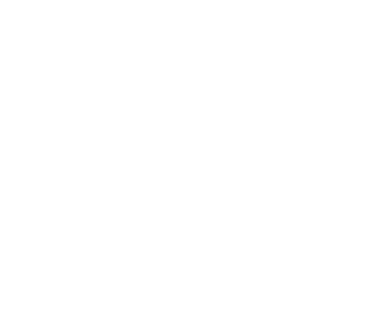
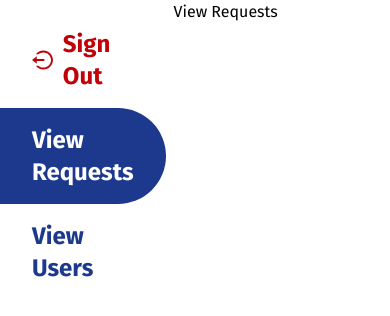
Before and after one commit to CapAru/Transportation-IITM, a Next.js app: page /admin in a window 390 px wide. Shown: the top 316 px of the page. Built offline with nearby package versions, Linux system fonts and the light colour scheme.

Commit message:
Admin Page - Incomplete

```diff
--- a/src/app/admin/page.js
+++ b/src/app/admin/page.js
@@ -1,7 +1,47 @@
-export default function Admin(){
+"use client";
+import { RiLogoutCircleLine } from "react-icons/ri";
+import RequestView from "@/components/RequestView";
+import UserView from "@/components/UserView";
+import { useState } from "react";
+
+export default function Admin() {
+    const [view, setView] = useState("requests");
+
+    const handleView = (viewType) => {
+        return () => {
+            setView(viewType);
+        };
+    };
+
     return (
-        <div>
-
+        <div className="flex items-center min-h-screen bg-gray-100 w-full">
+            <div className="flex flex-col items-start bg-white h-screen w-1/2 lg:w-1/3 pr-2 font-bold py-3">
+                <button className="bg-transparent text-red-700 text-left text-2xl py-4 px-8 rounded-r-full w-full cursor-pointer hover:bg-red-700 hover:text-white transition-colors flex items-center">
+                    <RiLogoutCircleLine className="inline-block mr-2 text-3xl" />
+                    <p>Sign Out</p>
+                </button>
+                <button
+                    className={`${
+                        view === "requests"
+                            ? "bg-blue-900 text-white"
+                            : "bg-transparent"
+                    } text-blue-900 text-left text-2xl py-4 px-8 rounded-r-full w-full cursor-pointer hover:bg-blue-900 hover:text-white transition-colors `}
+                    onClick={handleView("requests")}
+                >
+                    View Requests
+                </button>
+                <button
+                    className={`${
+                        view === "users" ? "bg-blue-900 text-white" : "bg-transparent"
+                    } text-blue-900 text-left text-2xl py-4 px-8 rounded-r-full w-full cursor-pointer hover:bg-blue-900 hover:text-white transition-colors`}
+                    onClick={handleView("users")}
+                >
+                    View Users
+                </button>
+            </div>
+            <div className="bg-white h-screen w-full">
+                {view === "requests" ? <RequestView /> : <UserView />}
+            </div>
         </div>
-    )
+    );
 }
--- a/src/app/globals.css
+++ b/src/app/globals.css
@@ -1,4 +1,5 @@
 @import url('https://fonts.googleapis.com/css2?family=Raleway:ital,wght@0,100..900;1,100..900&display=swap');
+@import url('https://fonts.googleapis.com/css2?family=Fira+Sans:ital,wght@0,100;0,200;0,300;0,400;0,500;0,600;0,700;0,800;0,900;1,100;1,200;1,300;1,400;1,500;1,600;1,700;1,800;1,900&display=swap');
 @import "tailwindcss";
 
 :root {
@@ -20,3 +21,10 @@
   font-weight: 400;
   font-style: normal;
 }
+
+.fira-sans {
+  font-family: "Fira Sans", sans-serif;
+  font-optical-sizing: auto;
+  font-weight: 400;
+  font-style: normal;
+}
--- a/src/app/layout.js
+++ b/src/app/layout.js
@@ -3,7 +3,7 @@
 export default function RootLayout({ children }) {
   return (
     <html lang="en">
-      <body className="raleway">
+      <body className="fira-sans">
         {children}
       </body>
     </html>
--- /dev/null
+++ b/src/components/RequestView.jsx
@@ -0,0 +1,7 @@
+export default function RequestView(){
+    return (
+        <div>
+            View Requests
+        </div>
+    )
+}
--- /dev/null
+++ b/src/components/UserView.jsx
@@ -0,0 +1,16 @@
+import UserViewElement from "./UserViewElement";
+export default function UserView() {
+    return (
+        <div className="flex flex-col items-center w-full py-1 overflow-y-auto overflow-x-hidden h-screen">
+            <UserViewElement />
+            <UserViewElement />
+            <UserViewElement />
+            <UserViewElement />
+            <UserViewElement />
+            <UserViewElement />
+            <UserViewElement />
+            <UserViewElement />
+
+        </div>
+    );
+}
--- /dev/null
+++ b/src/components/UserViewElement.jsx
@@ -0,0 +1,32 @@
+import React from "react";
+
+const UserViewElement = (props) => {
+    return (
+        <div className="flex justify-between items-center w-full py-4 px-8 m-1 bg-amber-200 rounded-3xl">
+            <div className="flex flex-col flex-grow mr-4">
+                <div className="flex justify-between items-center">
+                    <h2 className="text-xl font-bold">Arunava Chakrabarty</h2>
+                    <p className="text-md">chakrabartyarunava19@gmail.com</p>
+                </div>
+                <p className="text-md">
+                    Indian Institute of Engineering Science and Technology,
+                    Shibpur
+                </p>
+            </div>
+            <div className="flex items-center gap-2 whitespace-nowrap">
+                <div className="flex flex-col items-center mx-5">
+                    <p>Validity</p>
+                    <span className="text-blue-900 font-bold ">12/12/2023</span>
+                </div>
+                <button className="bg-blue-900 py-3 px-6 rounded-2xl text-white text-md font-bold">
+                    Extend Validity
+                </button>
+                <button className="bg-red-500 py-3 px-6 rounded-2xl text-white text-md font-bold">
+                    Remove User
+                </button>
+            </div>
+        </div>
+    );
+};
+
+export default UserViewElement;
```
Also changed, not shown: src/components/RequestViewElement.jsx (added).
